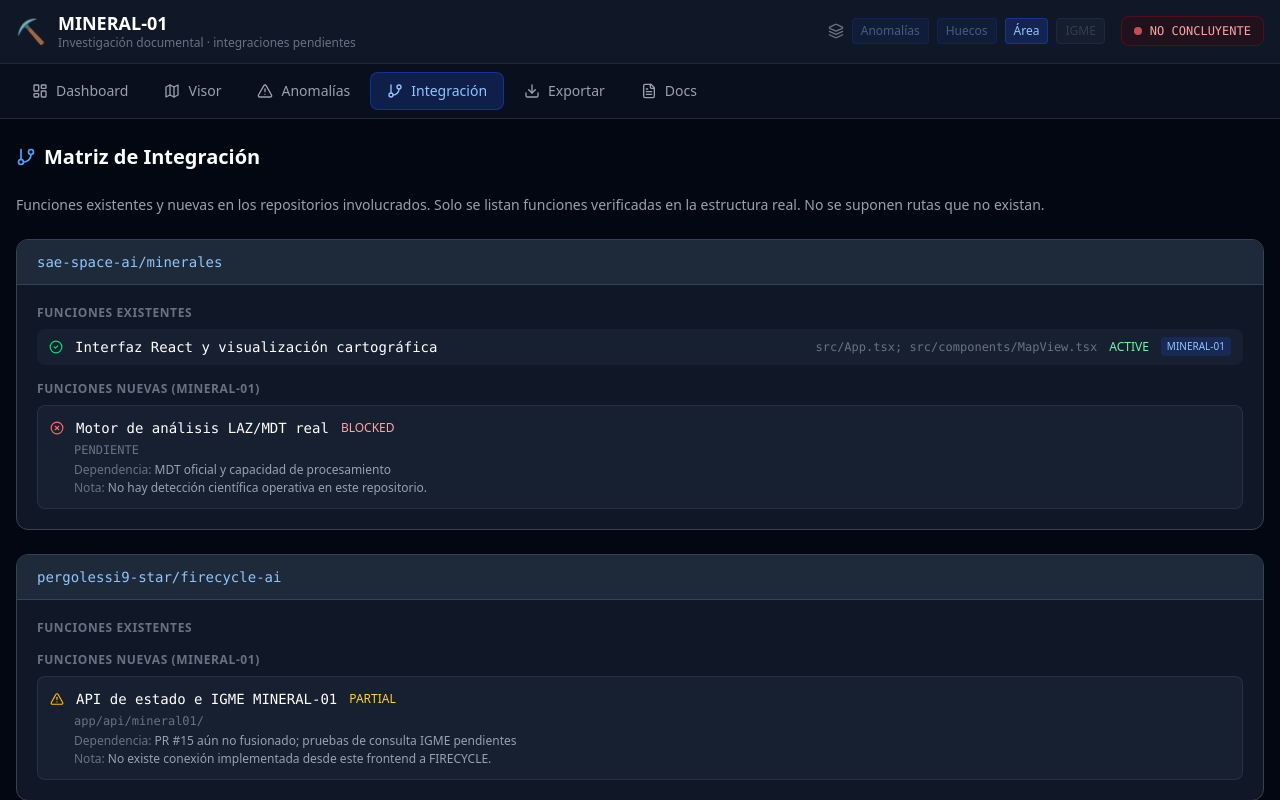
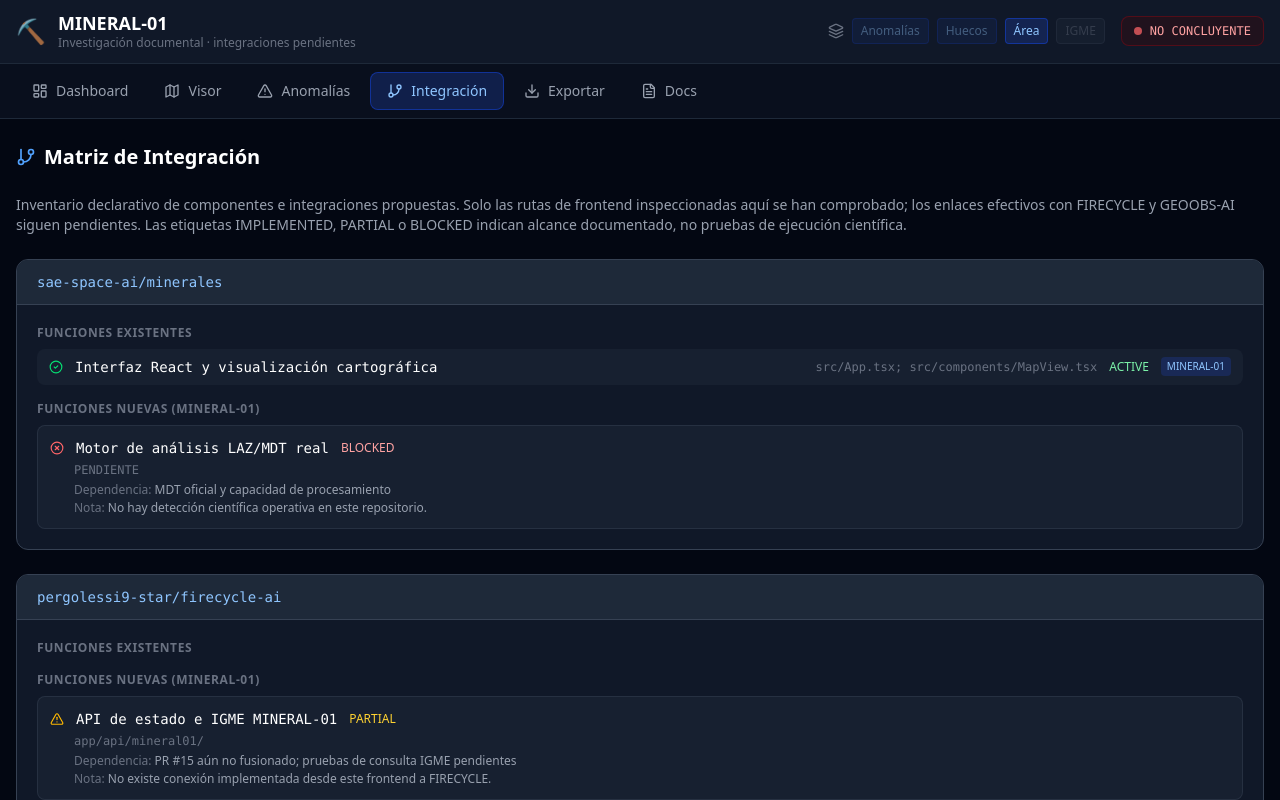
Before and after one commit to sae-space-ai/minerales, a React (Vite) app: page / in a window 1280 px wide. Both pictures are taken after a click on the button "Integración". Shown: the top 800 px of the page. Built offline with nearby package versions, Linux system fonts and the light colour scheme.

Commit message:
docs(mineral01): remove invented timestamps and unverified integration assurances

```diff
--- a/src/components/IntegrationMatrixView.tsx
+++ b/src/components/IntegrationMatrixView.tsx
@@ -28,8 +28,8 @@ export default function IntegrationMatrixView() {
       </div>
 
       <p className="text-sm text-gray-400">
-        Funciones existentes y nuevas en los repositorios involucrados. Solo se listan funciones verificadas en la estructura real.
-        No se suponen rutas que no existan.
+        Inventario declarativo de componentes e integraciones propuestas. Solo las rutas de frontend inspeccionadas aquí se han comprobado; los enlaces efectivos con FIRECYCLE y GEOOBS-AI siguen pendientes.
+        Las etiquetas IMPLEMENTED, PARTIAL o BLOCKED indican alcance documentado, no pruebas de ejecución científica.
       </p>
 
       {integrationMatrix.map((repo) => (
```
